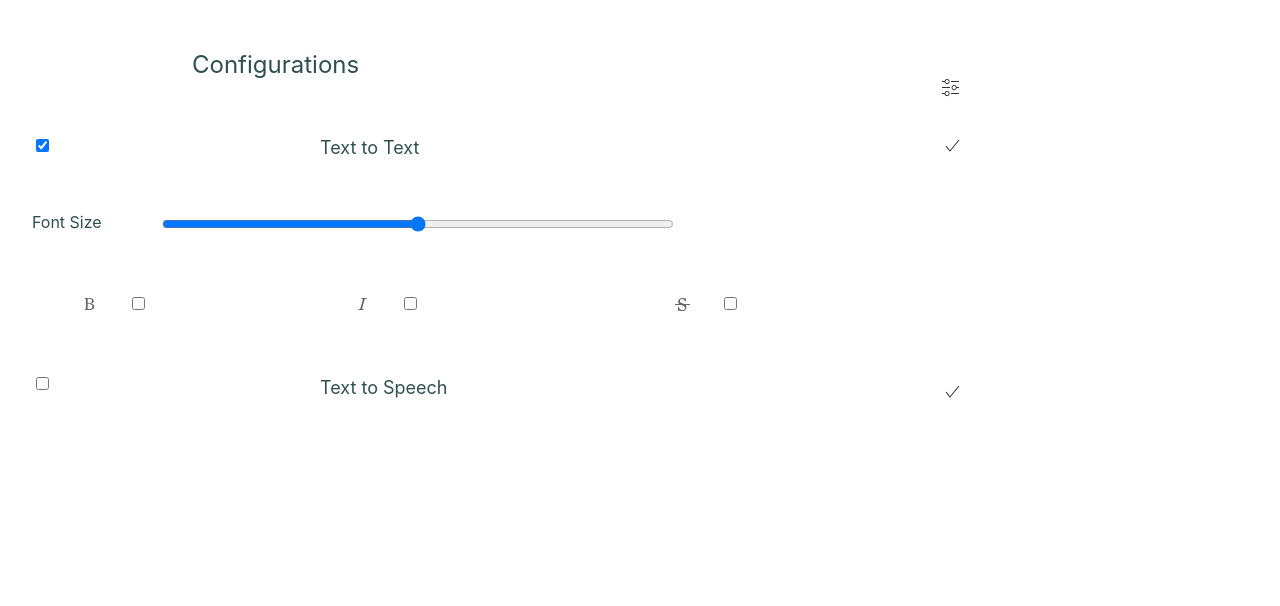
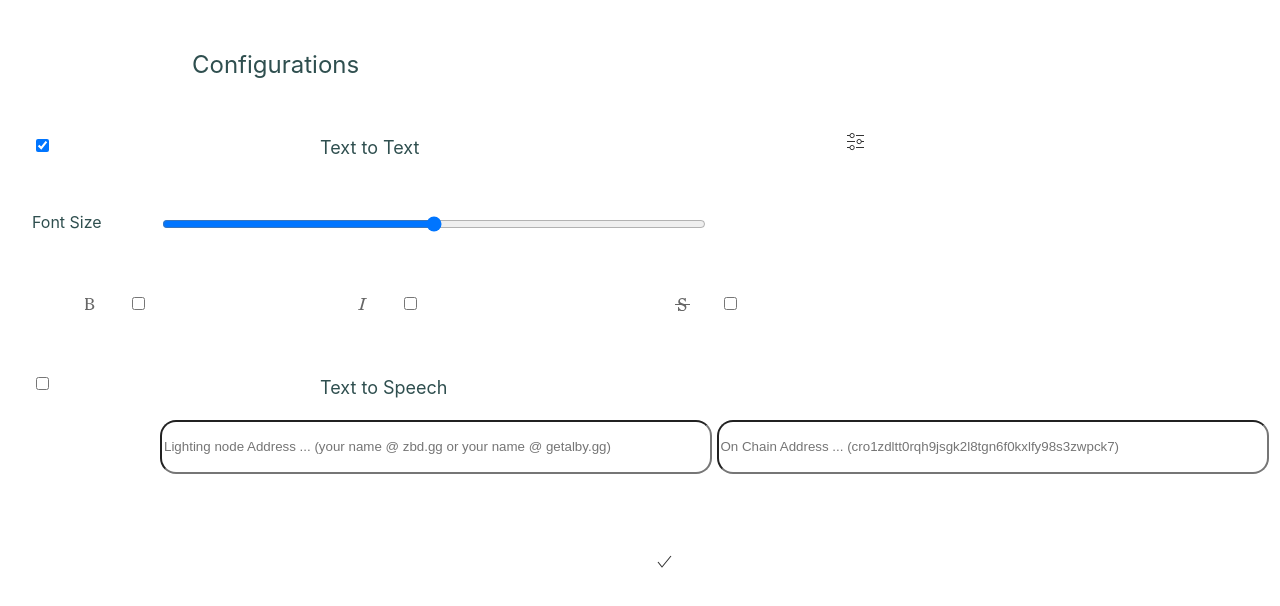
Before and after one commit to WisdomEnigma/Roombot, a plain HTML site: page roombot/static/interactive.html in a window 1280 px wide. Shown: the top 606 px of the page. Drawn offline with nearby package versions, Linux system fonts and the light colour scheme.

Commit message:
lighting node feature added in frontend

```diff
--- a/roombot/static/interactive.html
+++ b/roombot/static/interactive.html
@@ -20,22 +20,26 @@
                 <input type="checkbox" name="t2t" checked="true"/> <span style="position: absolute;left: 18pc;font-size: large; color: darkslategray;">Text to Text </span>
             </div>
 
-            <input type="range" class="font-size" min="0" max="20" name="fontsize" style="position: absolute;left: 8pc;top: 5pc;width: 32pc;"/> <span style="position: absolute;top: 4.8pc;color: darkslategray;"> Font Size </span>
+            <input type="range" class="font-size" min="0" max="20" name="fontsize" style="position: absolute;left: 8pc;top: 5pc;width: 34pc;"/> <span style="position: absolute;top: 4.8pc;color: darkslategray;"> Font Size </span>
             <span class="uk-margin-small-right" uk-icon="icon: bold" style="position: absolute;top: 10pc;left: 3pc;"></span> <input type="checkbox" name="bold_font" style="position: absolute;top: 10pc;left: 6pc;">
             <span class="uk-margin-small-right" uk-icon="icon: italic" style="position: absolute;top: 10pc;left: 20pc;"></span> <input type="checkbox" name="italic_font" style="position: absolute;top: 10pc;left: 23pc;">
             <span class="uk-margin-small-right" uk-icon="icon: strikethrough" style="position: absolute;top: 10pc;left: 40pc;"></span> <input type="checkbox" name="bold_font" style="position: absolute;top: 10pc;left: 43pc;">
 
-            <button class="uk-button uk-button-default" type="submit" style="position: relative;top: -2pc;left: 55pc;border: none;">
-                <span class="uk-margin-small-right" uk-icon="icon: check"></span>
-            </button>
+
 
             <div class="option-1">
                 <input type="checkbox" style="position: absolute;top: 15pc;"/> <span style="position: absolute;left: 18pc;font-size: large; color: darkslategray; top : 15pc;">Text to Speech </span>
             </div>
 
-            <button class="uk-button uk-button-default " type="submit" style="position: relative;top: 11pc;left: 55pc;border: none;">
+            <button class="uk-button uk-button-default " type="submit" style="position: relative;top: 24pc;left: 37pc;border: none;">
                 <span class="uk-margin-small-right" uk-icon="icon: check"></span>
             </button>
+
+            <div class="paywall" style="position: relative;top: 14pc;left: 8pc;">
+                <input type="text" placeholder="Lighting node Address ... (your name @ zbd.gg or your name @ getalby.gg)" name="lna" class="lna" style="width: 34pc;height: 3pc;border-radius: 1pc;color: darkslategray;">
+                <input type="text" placeholder="On Chain Address ... (cro1zdltt0rqh9jsgk2l8tgn6f0kxlfy98s3zwpck7)" name="onchain" class="lna" style="width: 34pc;height: 3pc;border-radius: 1pc;color: darkslategray;">
+            </div>
+
             <button class="uk-button uk-button-default reset" type="button" style="position: relative;top: -8pc;left: 49pc;border: none;">
                 <span class="uk-margin-small-right" uk-icon="icon: settings"></span>
             </button>
@@ -53,6 +57,10 @@
 
         }
     });
+
+
+
+
 </script>
 </body>
 </html>
```
Also changed, not shown: 1 other file.
